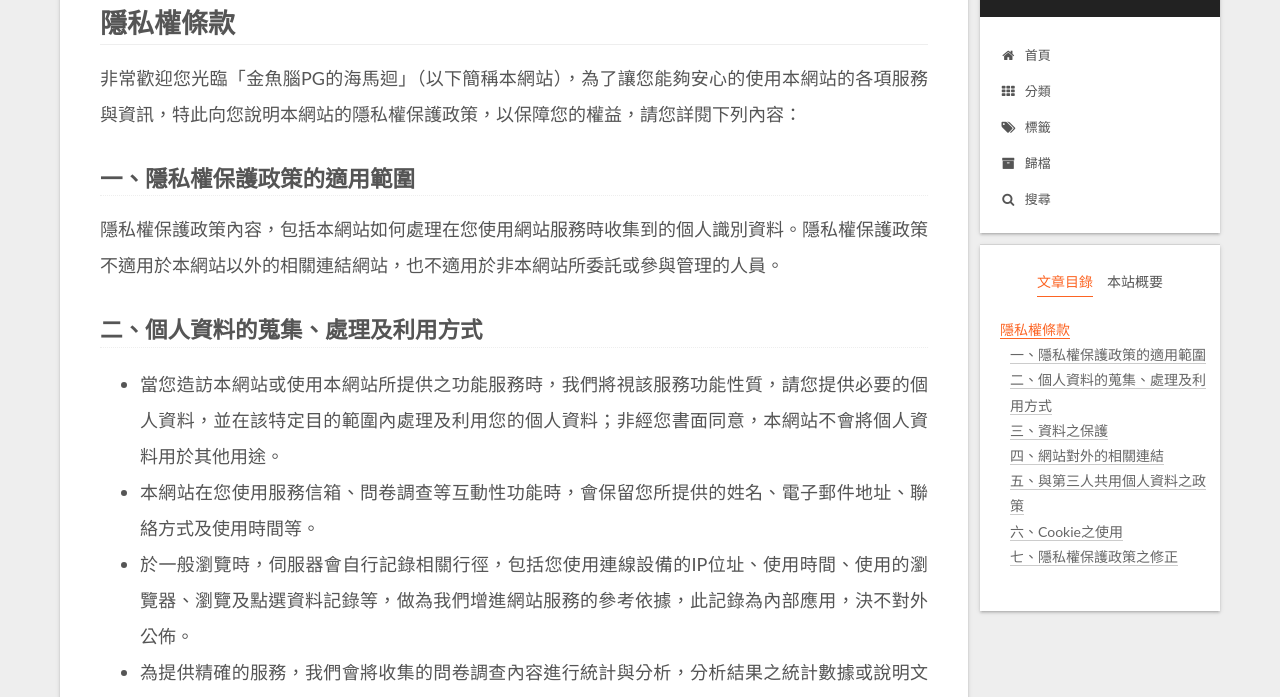
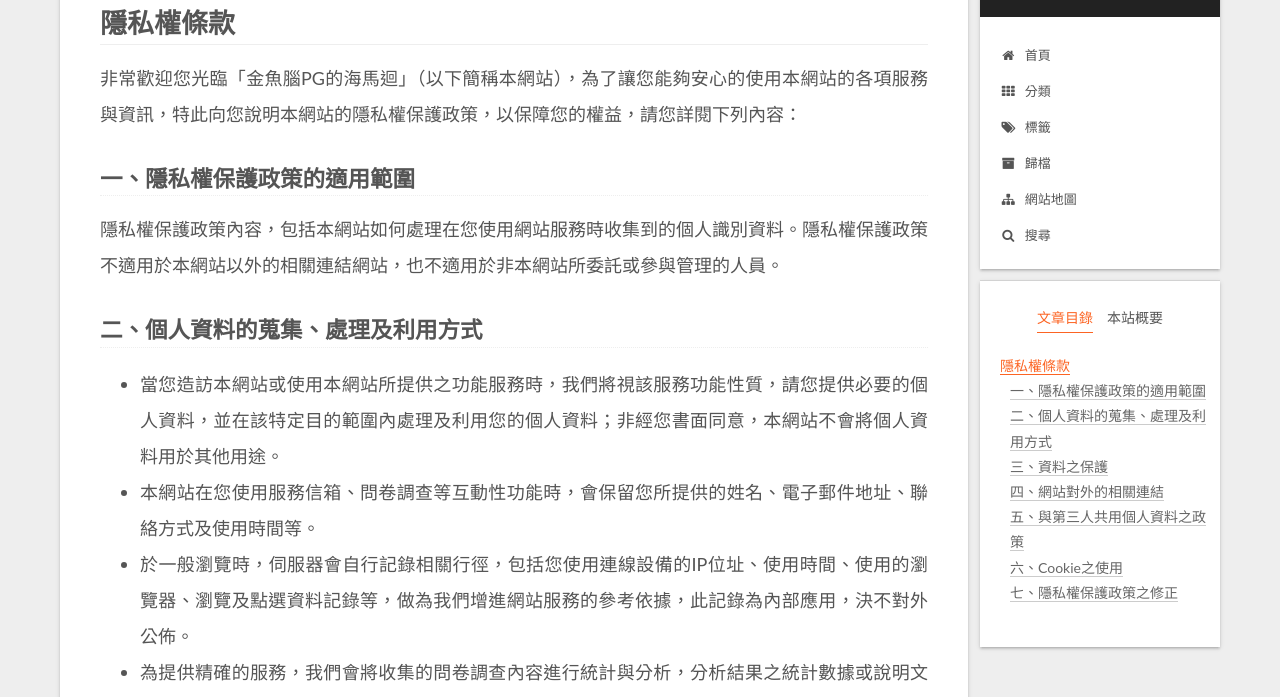
Before and after one commit to SamChuang0305/samchuang0305.github.io, a plain HTML site: page Privacy-Policy/index.html in a window 1280 px wide. Shown: the part 100-797 px from the top of the page. Drawn offline with Linux system fonts and the light colour scheme.

Commit message:
Site updated: 2020-01-11 13:36:07

```diff
--- a/Privacy-Policy/index.html
+++ b/Privacy-Policy/index.html
@@ -218,6 +218,19 @@
   </li>
 
 
+
+
+
+
+        <li class="menu-item menu-item-sitemap">
+
+
+
+    <a href="/sitemap.xml" rel="section"><i class="fa fa-fw fa-sitemap"></i>網站地圖</a>
+
+  </li>
+
+
       <li class="menu-item menu-item-search">
         <a role="button" class="popup-trigger">
           <i class="fa fa-search fa-fw"></i>搜尋
@@ -258,6 +271,9 @@
     <main class="main">
       <div class="main-inner">
         <div class="content-wrap">
+
+
+
 
 
 
```
Also changed, not shown: 2019/12/24/Bookmarklet for search Udemy FREE courses/index.html (+13 -0 lines), 2020/01/10/Markdown 語法整理/index.html (+13 -0 lines), about/index.html (+16 -0 lines), archives/2019/12/index.html (+16 -0 lines), archives/2019/index.html (+16 -0 lines), archives/2020/01/index.html (+16 -0 lines), archives/2020/index.html (+16 -0 lines), archives/index.html (+16 -0 lines), categories/Markdown/index.html (+16 -0 lines), categories/index.html (+16 -0 lines), categories/小工具/index.html (+16 -0 lines), index.html (+13 -0 lines), tags/Bookmarklet/index.html (+16 -0 lines), tags/Javascript/index.html (+16 -0 lines), 2 more files.
